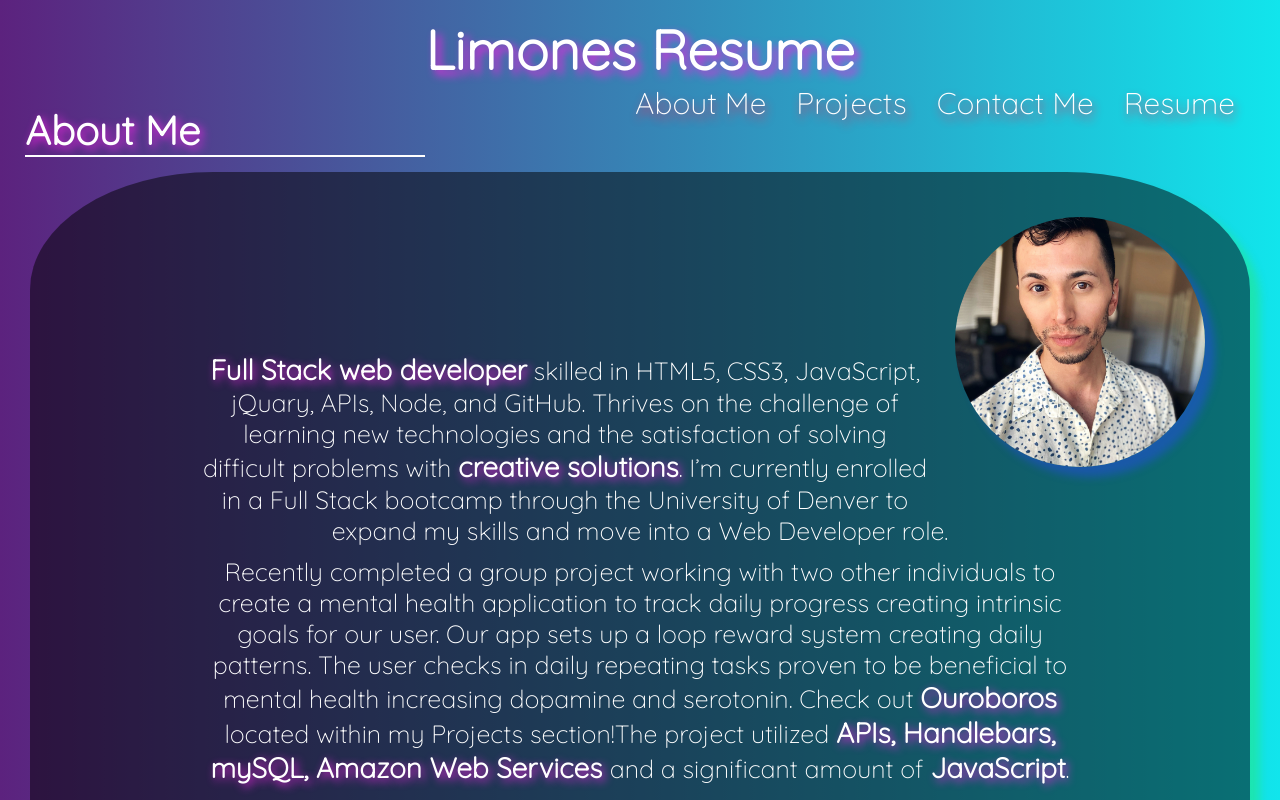
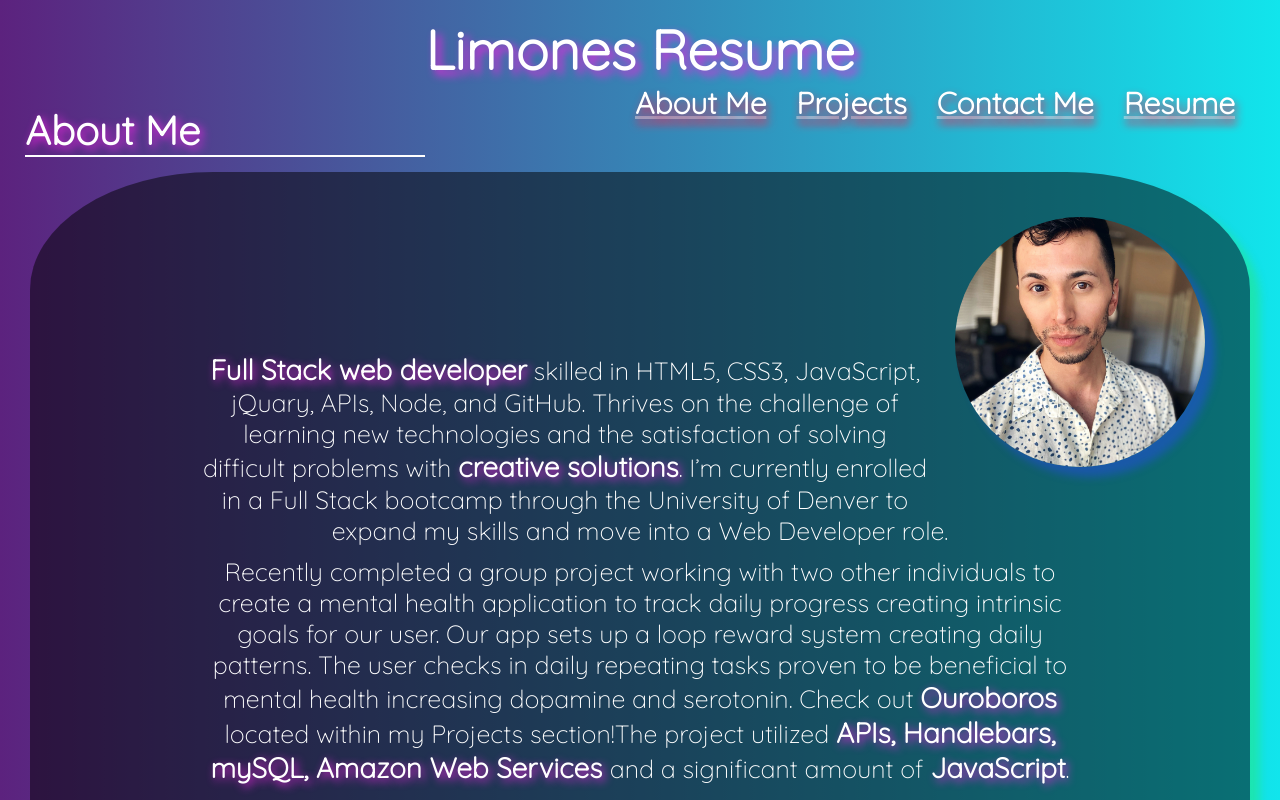
Before and after one commit to ZestyLimones/react-portfolio, a React (Create React App) app: page / in a window 1280 px wide. Shown: the top 800 px of the page. Built offline with nearby package versions, Linux system fonts and the light colour scheme.

Commit message:
added more styling to nav.

```diff
--- a/src/components/NavBar.css
+++ b/src/components/NavBar.css
@@ -12,7 +12,7 @@
 
 .nav-item {
   display: flex;
-  text-decoration-thickness: bold;
+  font-weight: bold;
   font-size: 30px;
   margin-right: 30px;
   transition: all 0.2s ease-in-out;
--- a/src/components/NavBar.js
+++ b/src/components/NavBar.js
@@ -8,8 +8,7 @@ function NavBar({ currentPage, handlePageChange }) {
     <div className="nav-bar">
       <Box className="nav-item">
         <Link
-          underline="hover"
-          color="white"
+          color="#ffff"
           href="#about"
           onClick={() => handlePageChange('About')}
           className={currentPage === 'About' ? 'nav-link active' : 'nav-link'}
@@ -19,8 +18,7 @@ function NavBar({ currentPage, handlePageChange }) {
       </Box>
       <Box className="nav-item">
         <Link
-          underline="hover"
-          color="white"
+          color="#ffff"
           href="#projects"
           onClick={() => handlePageChange('Projects')}
           className={
@@ -32,8 +30,7 @@ function NavBar({ currentPage, handlePageChange }) {
       </Box>
       <Box className="nav-item">
         <Link
-          underline="hover"
-          color="white"
+          color="#ffff"
           href="#contact"
           onClick={() => handlePageChange('Contact')}
           className={currentPage === 'Contact' ? 'nav-link active' : 'nav-link'}
@@ -43,8 +40,8 @@ function NavBar({ currentPage, handlePageChange }) {
       </Box>
       <Box className="nav-item">
         <Link
-          underline="hover"
-          color="white"
+          color="#ffff"
+          fontWeight="strong"
           href="https://drive.google.com/file/d/1RqQuLwDXdIFGJQak1mSKnHwn_4hwkzQn/view?usp=sharing"
           target="_blank"
           rel="noreferrer"
```
